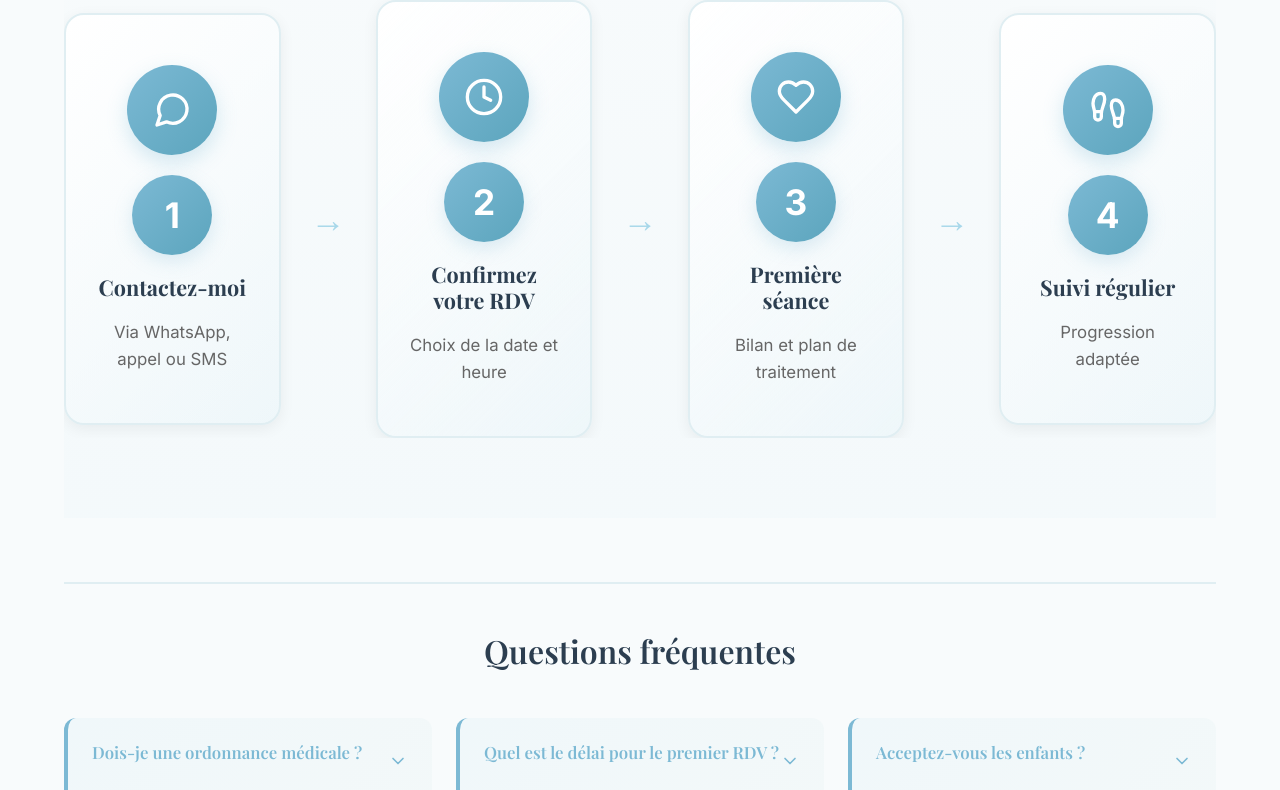
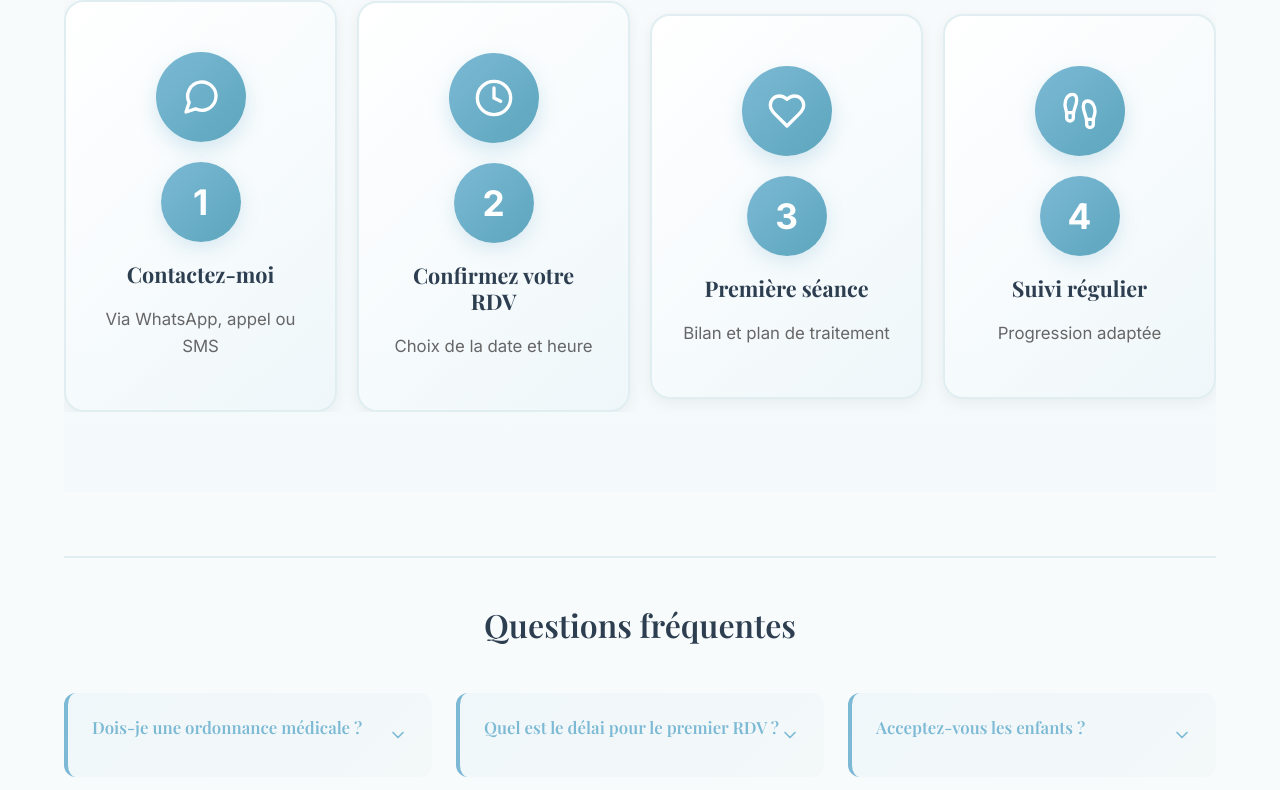
Before and after one commit to Gagatou/philemon-kine-site, a Next.js app: page / in a window 1280 px wide. Shown: the part 3925-4715 px from the top of the page. Built offline with nearby package versions, Linux system fonts and the light colour scheme; no server answers.

Commit message:
Fix: Hide process section arrows to resolve layout rendering issue
The separator arrows were causing flex layout overflow. Hidden with display: none.

```diff
--- a/app/page.module.css
+++ b/app/page.module.css
@@ -611,9 +611,12 @@
   padding: 0 10px;
   transition: all 0.4s ease;
   height: 40px;
-  display: flex;
+  display: none;
   align-items: center;
   justify-content: center;
+  flex: 0 0 auto;
+  width: 0;
+  overflow: hidden;
 }
 
 .step:hover ~ .arrow {
```
